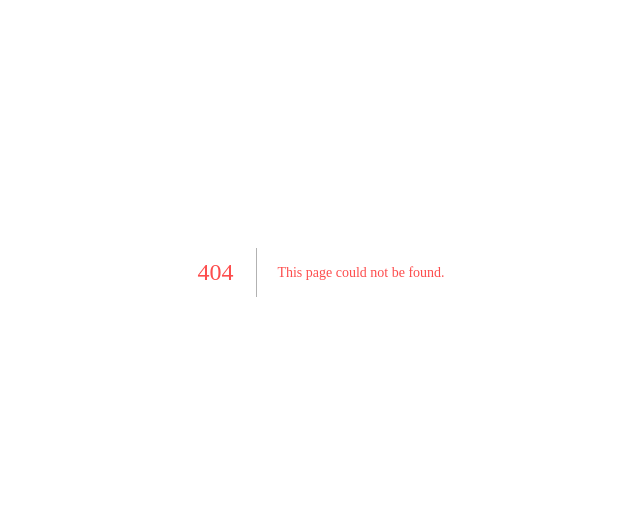
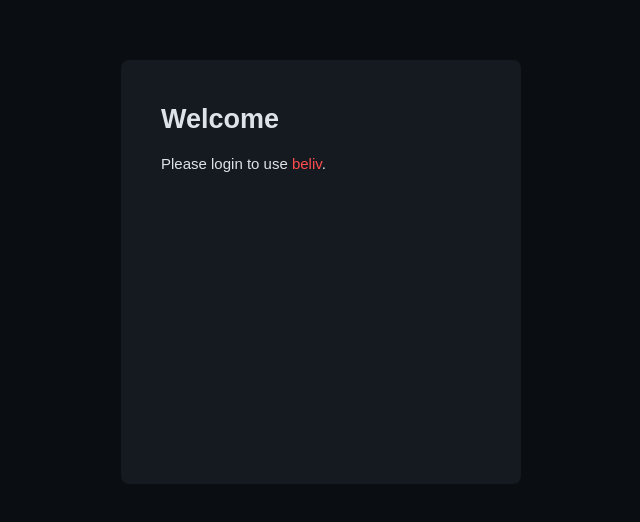
Before and after one commit to ninjaasmoke/belivN, a Next.js app: page /login in a window 1280 px wide. Before the commit this address had no page. Shown: the part 128-650 px from the top of the page, without its empty margins (319-959 px from the left). Built offline with nearby package versions, Linux system fonts and the light colour scheme.

Commit message:
Started g signin

```diff
--- a/components/nav.module.css
+++ b/components/nav.module.css
@@ -16,3 +16,8 @@
     display: flex;
     list-style: none;
 }
+
+.nav ul a {
+    margin-left: 20px;
+    cursor: pointer;
+}
--- a/pages/index.js
+++ b/pages/index.js
@@ -10,6 +10,8 @@ export default function Home() {
         <title>beliv</title>
         <meta name="description" content="Be live with your friends." />
         <link rel="icon" href="/favicon.ico" />
+
+        <meta name="google-signin-client_id" content="422317457275-32trbdq50ku5hu36qr13b0oa9tb0cs8o.apps.googleusercontent.com"></meta>
       </Head>
 
       <Nav />
--- /dev/null
+++ b/pages/login.js
@@ -0,0 +1,14 @@
+import styles from '../styles/Login.module.css'
+
+export default function Login() {
+    return (
+        <div className={styles.container}>
+            <div className={styles.login}>
+                <h1 className={styles.welcome}>Welcome</h1>
+                <p className={styles.desc}>
+                    Please login to use <span>beliv</span>.
+                </p>
+            </div>
+        </div>
+    )
+}
--- /dev/null
+++ b/styles/Login.module.css
@@ -0,0 +1,40 @@
+.container {
+    width: 100%;
+    min-height: 100vh;
+    height: 100%;
+    padding: 0 0.5rem;
+    display: flex;
+    flex-direction: column;
+    justify-content: center;
+    align-items: center;
+}
+
+.login {
+    background-color: var(--sec);
+    border-radius: 8px;
+    padding: 44px 40px;
+    width: 400px;
+    min-height: 424px;
+}
+
+.welcome {
+    font-size: 27px;
+    color: var(--color);
+    font-family: 'Poppins', sans-serif;
+}
+
+.desc {
+    margin: 20px 0;
+    font-size: 15px;
+}
+
+.desc span {
+    color: var(--accent);
+}
+
+@media (max-width: 400px) {
+    .login {
+        width: 100%;
+        border-radius: 0;
+    }
+}
--- a/styles/globals.css
+++ b/styles/globals.css
@@ -13,13 +13,17 @@ body {
   color: var(--color);
   padding: 0;
   margin: 0;
-  font-family: 'Poppins', sans-serif;
+  font-family: 'Manrope', sans-serif;
 }
 
 h1, h2, h3, h4, h5 {
   color: var(--accent);
+  font-family: 'Comfortaa', cursive;
+}
+
+a {
   text-decoration: none;
-  font-family: 'Comfortaa', cursive;
+  color: inherit;
 }
 
 * {
@@ -28,4 +32,4 @@ h1, h2, h3, h4, h5 {
   padding: 0;
 }
 
-@import url('https://fonts.googleapis.com/css2?family=Comfortaa:wght@700&family=Poppins&display=swap');
+@import url('https://fonts.googleapis.com/css2?family=Comfortaa:wght@700&family=Manrope&display=swap');
```
Also changed, not shown: components/nav.js (+4 -3 lines).
